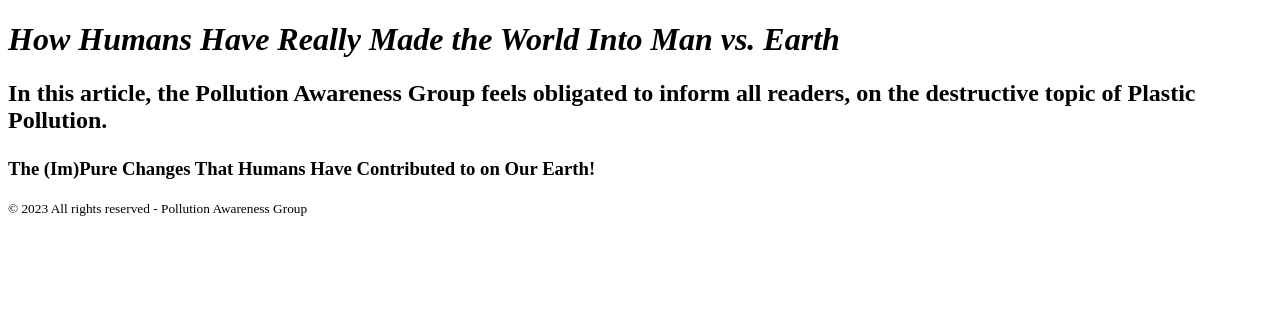
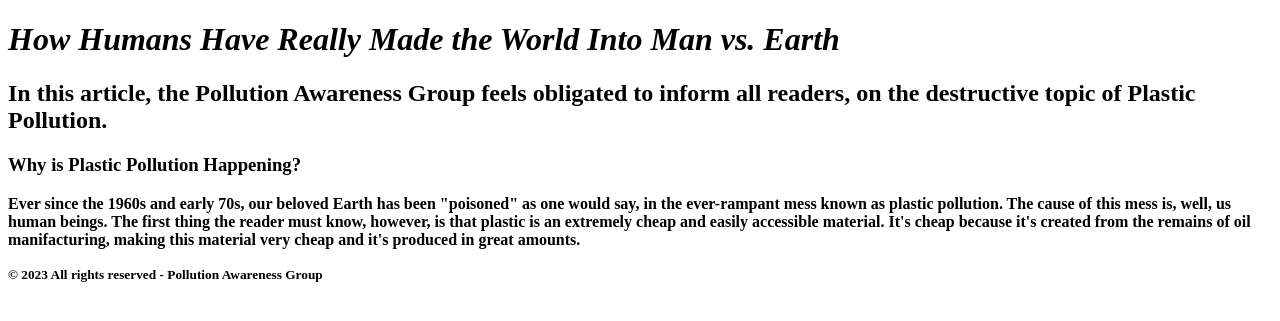
Before and after one commit to LordVanra/ChargerHacks2023, a PHP site: page / in a window 1280 px wide. Shown: the top 321 px of the page. Run offline with PHP 8.4, Linux system fonts and the light colour scheme.

Commit message:
Update index.php

```diff
--- a/index.php
+++ b/index.php
@@ -5,15 +5,23 @@
 				How Humans Have Really Made the World Into Man vs. Earth
 			</h1></b></em>
 		</div>
-			<b><p><div><h2>
+			<div><h2>
 In this article, the Pollution Awareness Group feels obligated to inform all readers, on the destructive topic of Plastic Pollution.
-			</b></p></div>
-			</h2>
+			</div></h2>
 	<div>
-		<h3>
-		The (Im)Pure Changes That Humans Have Contributed to on Our Earth!
-		</h3>
+		<h3><b>
+		Why is Plastic Pollution Happening?
+		</h3><b>
 	</div>
+		<div><p>
+			Ever since the 1960s and early 70s, our beloved Earth has been "poisoned" as one would say,
+		in the ever-rampant mess known as plastic pollution. The cause of this mess is, well, us human beings.
+		The first thing the reader must know, however, is that plastic is an extremely cheap and easily accessible material.
+		It's cheap because it's created from the remains of oil manifacturing, making this material very cheap and it's
+		produced in great amounts.
+
+
+		</div></p>
 
 	<footer>
 		<small>
```
